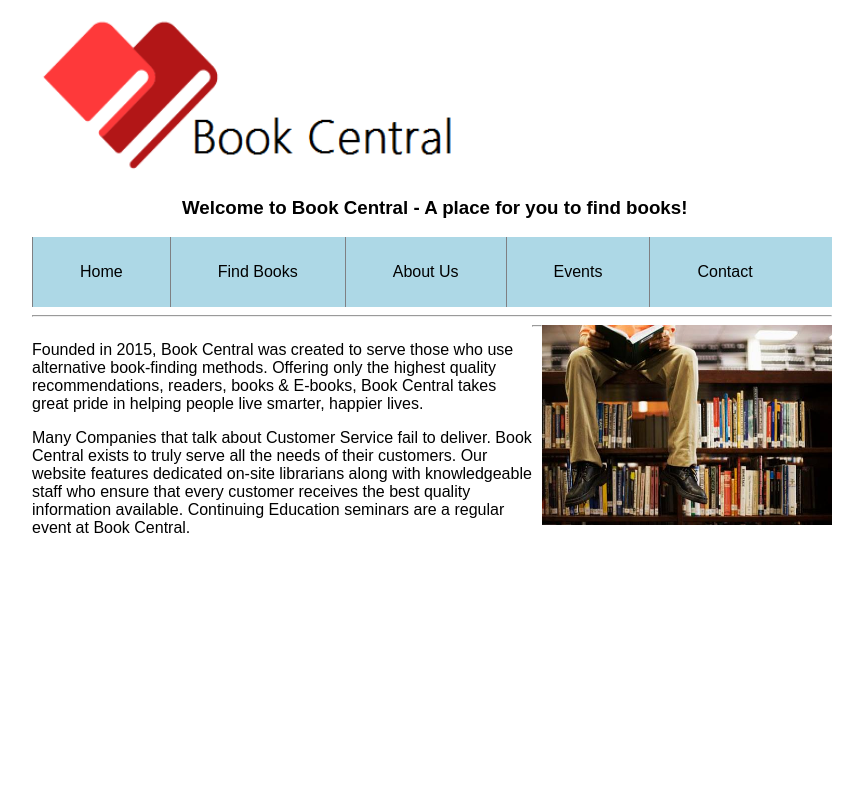
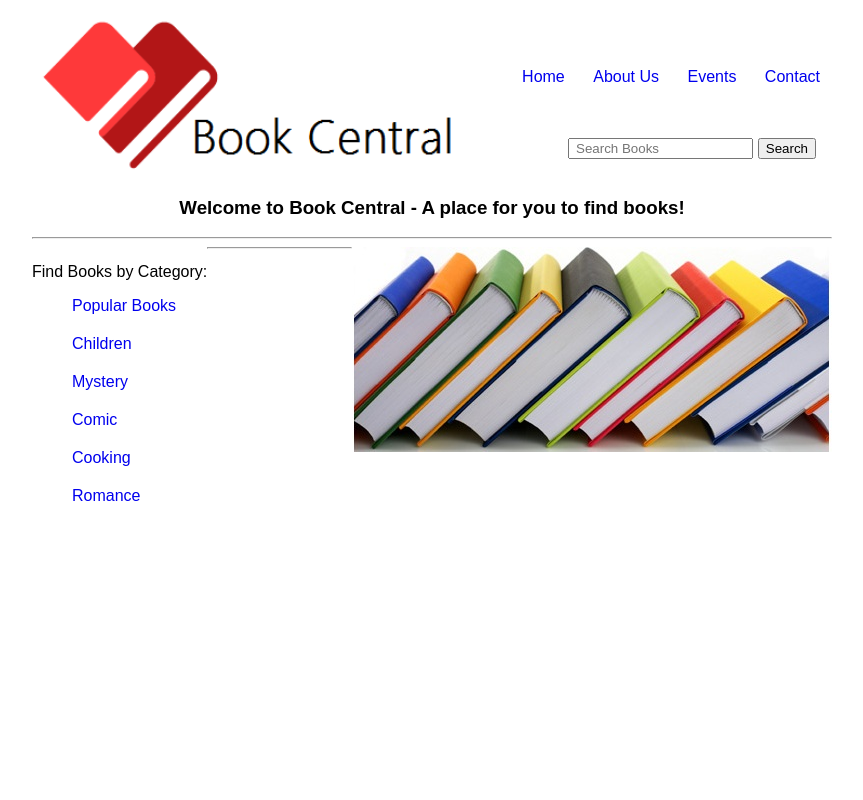
Before and after one commit to upbeat/ecommerce_CS137, a PHP site: page / in a window 1280 px wide. Shown: the whole page, without its empty margins (208-1071 px from the left). Run offline with PHP 8.4, Linux system fonts and the light colour scheme.

Commit message:
Moved nav bar to top, added side bar
CHANGED STRUCTURE

```diff
--- a/index.html
+++ b/index.html
@@ -13,6 +13,21 @@
       <div id="logo">
         <img src="img/bookLogo.png" alt="Book Central's Logo" height="180" width="450" />
       </div>
+
+      <!-- LINKS -->
+      <div id="links">
+        <a href="index.html" style="text-decoration:none">Home</a>
+        <a href="about_us.html" style="text-decoration:none">About Us</a>
+        <a href="events.html" style="text-decoration:none">Events</a>
+        <a href="contact_info.html" style="text-decoration:none">Contact</a>
+      </div>
+
+      <!-- SEARCH BAR -->
+      <form id="search">
+        <input type="text" placeholder=" Search Books">
+        <input type="button" value="Search">
+      </form>
+
     </div>
 
     <!-- WELCOME HEADER -->
@@ -20,14 +35,7 @@
       <h3>Welcome to Book Central - A place for you to find books!</h3>
     </div>
 
-    <!-- LINKS -->
-    <div id="links">
-      <a href="index.html" style="text-decoration:none">Home</a>
-      <a href="find_books.html" style="text-decoration:none">Find Books</a>
-      <a href="about_us.html" style="text-decoration:none">About Us</a>
-      <a href="events.html" style="text-decoration:none">Events</a>
-      <a href="contact_info.html" style="text-decoration:none">Contact</a>
-    </div>
+
 
     <!-- HORIZONTAL LINE -->
     <hr size="2">
@@ -36,16 +44,20 @@
 
     <!-- INFO PARAGRAPH AND IMAGE -->
     <div id="content">
-      <div id="info">
-        <p>Founded in 2015, Book Central was created to serve those who use alternative book-finding methods. Offering only the highest quality recommendations, readers, books &amp; E-books, Book Central takes great pride in helping people live smarter,
-          happier lives.
-        </p>
-        <p>Many Companies that talk about Customer Service fail to deliver. Book Central exists to truly serve all the needs of their customers. Our website features dedicated on-site librarians along with knowledgeable staff who ensure that every customer
-          receives the best quality information available. Continuing Education seminars are a regular event at Book Central.</p>
+      <div id="books_menu">
+        <p>Find Books by Category:</p>
+        <ul>
+          <a href="find_books.html" style="text-decoration:none">Popular Books</a>
+          <a href="find_books.html" style="text-decoration:none">Children</a>
+          <a href="find_books.html" style="text-decoration:none">Mystery</a>
+          <a href="find_books.html" style="text-decoration:none">Comic</a>
+          <a href="find_books.html" style="text-decoration:none">Cooking</a>
+          <a href="find_books.html" style="text-decoration:none">Romance</a>
+        </ul>
       </div>
 
-      <div id="image">
-        <img src="img/ReaderImg.jpg" alt="Eternal peace" height="200" width="290">
+      <div id="row_image">
+        <img src="img/rowOfBooks.jpg" alt="Eternal peace">
       </div>
     </div>
       <!-- HORIZONTAL LINE -->
--- a/style.css
+++ b/style.css
@@ -8,7 +8,7 @@
 
 body {
     vertical-align: middle;
-    font-family: arial;
+    font-family: "Arial", "Times New Roman";
 }
 
 
@@ -27,43 +27,57 @@ div#logo{
 }
 
 div#contact{
-  font-size: 20px;
+  font-size: 15px;
   text:align: center;
-  padding-top: 50px;
-  padding-left: 100px;
+  float: right;
+}
+
+div #welcome {
+  text-align: center;
+}
+
+div#links{
+  height: 70px;
+  float: right;
+  padding-top: 60px;
+}
+
+div#links a{
+  padding: 12px;
+}
+
+
+#search {
+  float:right;
+  padding-right: 16px;
+}
+
+
+div#books_menu {
+  float: left;
+  height: 180px;
+
+}
+
+div#books_menu a{
+  display: block;
+  padding-bottom: 20px;
+}
+
+#content{
+  width: 800px;
+}
+
+#map_image{
+  padding-left: 5px;
   float: left;
 }
 
-div #welcome {
-  padding-left: 150px;
-}
-
-div#links{
-  background-color: #ADD8E6;
-  height: 70px;
-}
-
-div#links a {
-  padding-left: 47px;
-  padding-right: 47px;
-  text-decoration: none;
-  color: #000;
-  height: 70px;
-  line-height: 70px;
-  display: block;
-  float: left;
-  border-left: 1px solid #7f8083;
-}
-
-#content{
-
+#row_image{
+  float: right;
 }
 
 #info{
   float: left;
   width: 500px;
 }
-
-#image{
-  float: right;
-}
```
Also changed, not shown: about_us.html (+32 -10 lines), contact_info.html (+30 -10 lines), events.html (+32 -10 lines), find_books.html (+32 -10 lines), img/mapLocation.png (added), img/rowOfBooks.jpg (added).
